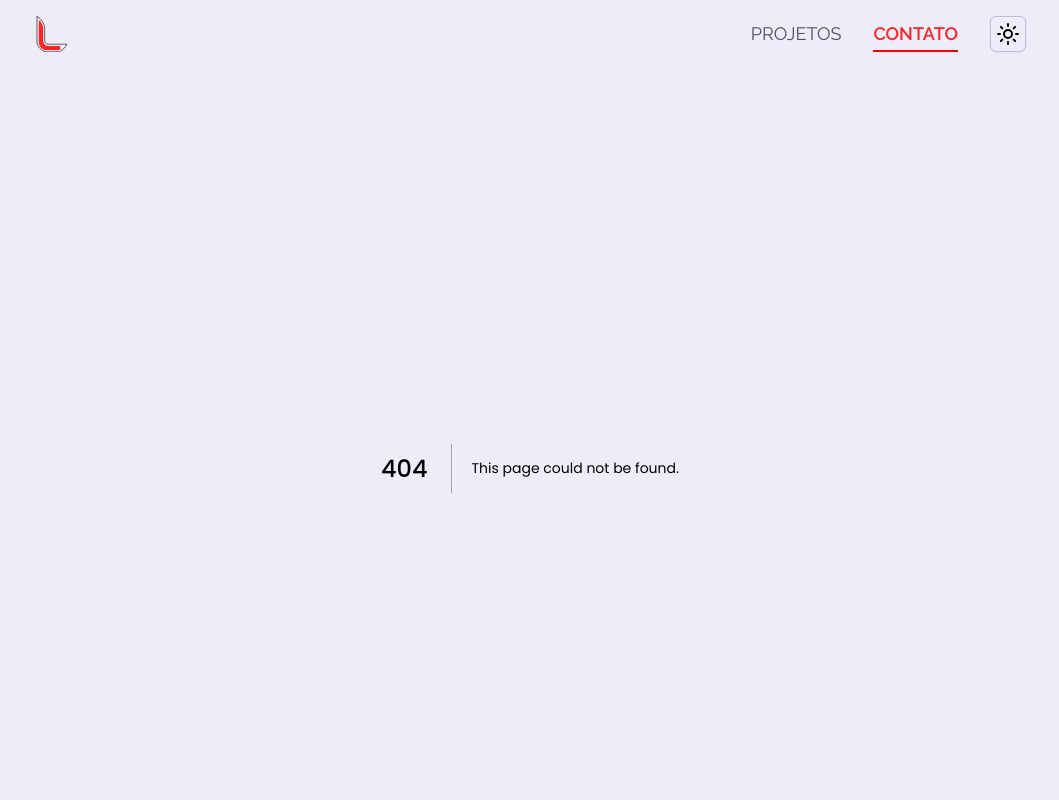
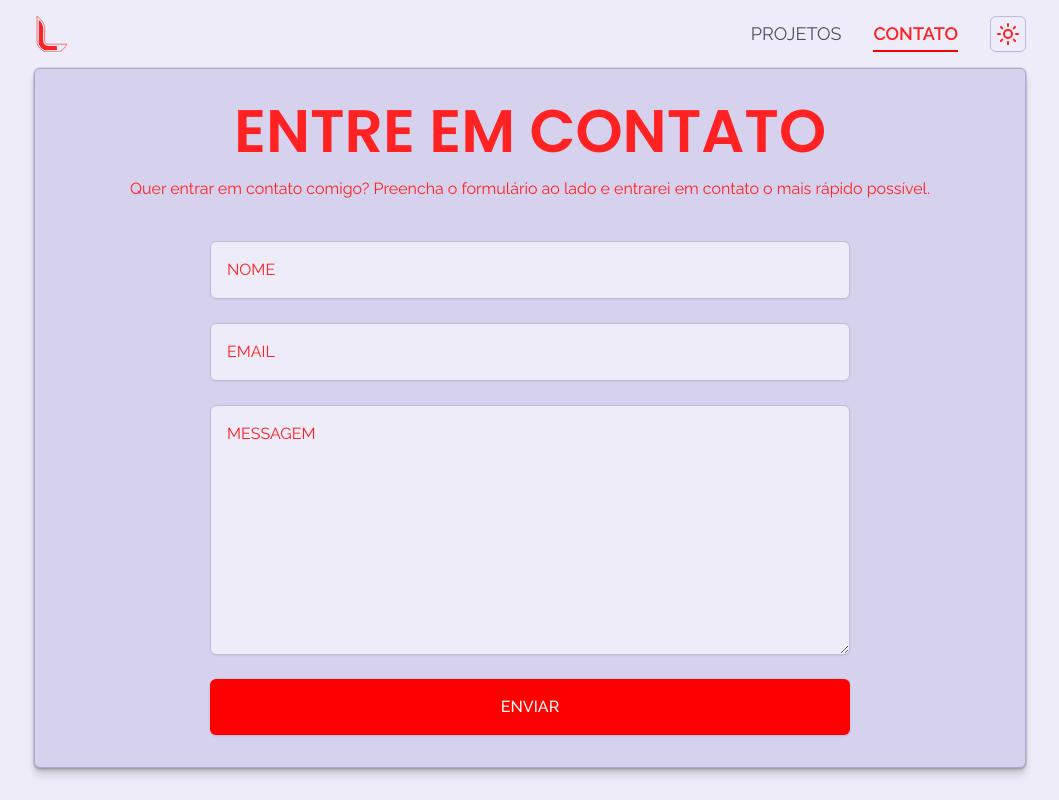
Before and after one commit to barcaca/libarcaca, a Next.js app: page /contato in a window 1280 px wide. Before the commit this address had no page. Shown: the top 800 px of the page, without its empty margins (110-1169 px from the left). Built offline with nearby package versions, Linux system fonts and the light colour scheme.

Commit message:
feat: :rocket: add contact page, form component, and actions for submission

```diff
--- /dev/null
+++ b/actions/contact/send/index.ts
@@ -0,0 +1,53 @@
+'use server'
+
+import { ContactSchema, type FormState, type TContactData } from './schema'
+
+const ACCESS_KEY = process.env.WEB_FORM_TOKEN
+
+export async function sendContact(formData: TContactData): Promise<FormState> {
+  const validationFields = ContactSchema.safeParse(formData)
+
+  if (!validationFields.success) {
+    return {
+      message: 'Campos ausentes. Falha ao enviar messagem.',
+      status: 400,
+    }
+  }
+  const { nameContact, emailContact, messageContact } = validationFields.data
+  try {
+    const response = await fetch('https://api.web3forms.com/submit', {
+      method: 'POST',
+      headers: {
+        'Content-Type': 'application/json',
+        Accept: 'application/json',
+      },
+      body: JSON.stringify({
+        access_key: ACCESS_KEY,
+        name: nameContact,
+        email: emailContact,
+        message: messageContact,
+      }),
+    })
+
+    const httpStatus = response.status
+    const result = await response.json()
+
+    if (result.success) {
+      return {
+        message: `${nameContact}, sua mensagem foi enviada com sucesso.`,
+        status: httpStatus,
+      }
+    }
+
+    return {
+      message:
+        'Falha ao enviar a mensagem. Verifique os dados e tente novamente.',
+      status: httpStatus,
+    }
+  } catch (error) {
+    return {
+      message: 'Falha ao enviar messagem.',
+      status: 500,
+    }
+  }
+}
--- /dev/null
+++ b/actions/contact/send/schema.ts
@@ -0,0 +1,16 @@
+import { z } from 'zod'
+
+export const FormSchema = z.object({
+  nameContact: z.string().min(1, { message: 'O nome é obrigatório' }),
+  emailContact: z.string().email({ message: 'O email é inválido' }),
+  messageContact: z.string().min(1, { message: 'Preencha sua messagem' }),
+})
+
+export const ContactSchema = FormSchema
+
+export type TContactData = z.infer<typeof ContactSchema>
+
+export type FormState = {
+  message: string
+  status: number
+}
--- /dev/null
+++ b/app/contato/_components/form-contato.tsx
@@ -0,0 +1,127 @@
+'use client'
+
+import { sendContact } from '@/actions/contact/send'
+import {
+  ContactSchema,
+  type FormState,
+  type TContactData,
+} from '@/actions/contact/send/schema'
+import { Button } from '@/components/ui/button'
+import {
+  Form,
+  FormControl,
+  FormField,
+  FormItem,
+  FormLabel,
+  FormMessage,
+} from '@/components/ui/form'
+import { Input } from '@/components/ui/input'
+import { Textarea } from '@/components/ui/textarea'
+import { zodResolver } from '@hookform/resolvers/zod'
+import { useState, useTransition } from 'react'
+import { useForm, useFormContext } from 'react-hook-form'
+
+const defaultValues = {
+  nameContact: '',
+  emailContact: '',
+  messageContact: '',
+}
+
+export function FormContato() {
+  const [isPending, startTransition] = useTransition()
+  const [info, setInfo] = useState<FormState>()
+
+  const form = useForm<TContactData>({
+    resolver: zodResolver(ContactSchema),
+    defaultValues,
+  })
+
+  async function onSendContact(formData: TContactData) {
+    startTransition(() => {
+      sendContact(formData).then(data => {
+        if (data.status === 200) {
+          form.reset()
+        }
+        setInfo(data)
+      })
+    })
+  }
+
+  return (
+    <Form {...form}>
+      <form
+        onSubmit={form.handleSubmit(onSendContact)}
+        className="mx-auto flex w-full max-w-screen-sm flex-col md:gap-4"
+      >
+        <FormFieldItem name="nameContact" type="text" placeholder="Nome" />
+        <FormFieldItem name="emailContact" type="email" placeholder="Email" />
+        <FormFieldItem
+          name="messageContact"
+          type="text"
+          placeholder="Messagem"
+          isTextArea
+        />
+        <Button
+          type="submit"
+          className="mt-2 h-14 w-full p-4 text-base uppercase"
+          disabled={isPending}
+        >
+          Enviar
+        </Button>
+        {info && (
+          <p
+            className={`text-center text-sm ${info.status === 200 ? 'text-green-600' : 'text-destructive'}`}
+          >
+            {info.message}
+          </p>
+        )}
+      </form>
+    </Form>
+  )
+}
+
+interface FormFieldItemProps {
+  name: string
+  type?: string
+  placeholder?: string
+  isTextArea?: boolean
+}
+
+function FormFieldItem({
+  name,
+  type,
+  placeholder,
+  isTextArea,
+}: FormFieldItemProps) {
+  const { control } = useFormContext()
+  return (
+    <>
+      <FormField
+        control={control}
+        name={name}
+        render={({ field }) => (
+          <FormItem className="w-full">
+            <FormLabel className="sr-only">{name}</FormLabel>
+            <FormControl>
+              {!isTextArea ? (
+                <Input
+                  type={type}
+                  placeholder={placeholder}
+                  {...field}
+                  className="h-auto w-full bg-background p-4 text-base placeholder:text-foreground placeholder:uppercase focus-visible:placeholder:text-muted-foreground"
+                />
+              ) : (
+                <Textarea
+                  className="h-[250px] w-full bg-background p-4 text-base placeholder:text-foreground placeholder:uppercase focus-visible:placeholder:text-muted-foreground"
+                  placeholder={placeholder}
+                  {...field}
+                />
+              )}
+            </FormControl>
+            <FormMessage />
+          </FormItem>
+        )}
+      />
+    </>
+  )
+}
--- /dev/null
+++ b/app/contato/page.tsx
@@ -0,0 +1,18 @@
+import { FormContato } from './_components/form-contato'
+
+export default function ContatoPage() {
+  return (
+    <main className="flex h-full flex-col gap-8 rounded-md border border-border bg-card p-2 shadow-shape md:p-4 lg:p-8">
+      <div className="flex flex-col gap-4 text-center">
+        <h1 className="font-semibold text-4xl uppercase md:text-5xl lg:text-6xl">
+          Entre em contato
+        </h1>
+        <p>
+          Quer entrar em contato comigo? Preencha o formulário ao lado e
+          entrarei em contato o mais rápido possível.
+        </p>
+      </div>
+      <FormContato />
+    </main>
+  )
+}
--- a/app/layout.tsx
+++ b/app/layout.tsx
@@ -27,9 +27,9 @@ export default function RootLayout({
       // biome-ignore lint/nursery/useSortedClasses: <explanation>
       className={`${poppins.variable} ${raleway.variable} scroll-smooth`}
     >
-      <body className="bg-background antialiased">
+      <body className="flex min-h-screen w-full bg-background antialiased">
         <Provider>
-          <div className="mx-auto flex max-w-5xl flex-col gap-4 px-4 xs:px-8 py-4 xs:py-8">
+          <div className="mx-auto flex w-full max-w-5xl flex-col gap-4 px-4 xs:px-8 py-4 xs:py-8">
             <NavBar />
             {children}
             <Footer />
```
